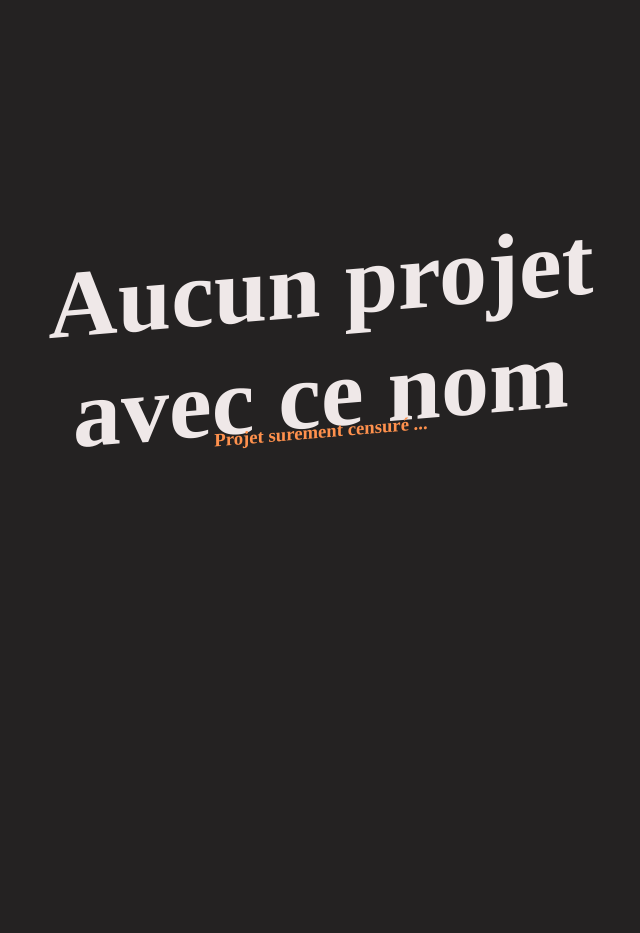
After one commit to MrMarrant/mrmarrant_website, a Symfony app: template templates/project/error.html.twig in a window 1280 px wide. The commit adds this page. Shown: the whole page, without its empty margins (319-959 px from the left). Run offline with Twig, Linux system fonts and the light colour scheme; the template is opened without the code that fills it, so the values that code supplies are empty; style sheets or scripts are compiled from the project's sources; some libraries are stand-ins or nearby versions.

Commit message:
[FEATURE] Add error page & project page

```diff
--- /dev/null
+++ b/assets/error.js
@@ -0,0 +1 @@
+import './styles/error.scss';
--- /dev/null
+++ b/assets/project.js
@@ -0,0 +1 @@
+import './styles/project.scss';
--- /dev/null
+++ b/assets/styles/error.scss
@@ -0,0 +1,29 @@
+body {
+    background-color: #242222;
+    -webkit-transform: skew(0, -4.76deg) translateY(calc(50vw / -12));
+    -ms-transform: skew(0, -4.76deg) translateY(calc(50vw / -12));
+    transform: skew(0, -4.76deg) translateY(calc(50vw / -12));
+    min-height: calc(100vh - (110vw / -12));
+}
+
+.header {
+    position: relative;
+    height: 80vh;
+    margin: 0;
+}
+
+h1 {
+    color: #efe8e8;
+}
+
+.centered {
+    position: absolute;
+    top: 50%;
+    left: 50%;
+    transform: translate(-50%, -50%);
+    text-align: center;
+}
+
+::-webkit-scrollbar {
+    display: none;
+}
--- a/templates/portfolio/footer.html.twig
+++ b/templates/portfolio/footer.html.twig
@@ -3,7 +3,7 @@
 		How to contact me ?
 	</h3>
 	<div class="container">
-		<div class="block" onclick="openLinkURL()">
+		<div class="block">
 			<center>
 				<a href="https://steamcommunity.com/id/mrmarrant"><img class="icon_link" src={{asset('images/steam.png')}} class="rounded mx-auto d-block" alt="..."></a>
 			</center>
--- /dev/null
+++ b/templates/project/error.html.twig
@@ -0,0 +1,28 @@
+<!DOCTYPE html>
+<html>
+	<head>
+		<meta charset="UTF-8">
+		<title>
+			{% block title %}3rR3ur
+			{% endblock %}
+		</title>
+		<link
+		rel="stylesheet" href="https://fonts.googleapis.com/css2?family=Material+Symbols+Outlined:opsz,wght,FILL,GRAD@48,400,0,0"/>
+		{# Run `composer require symfony/webpack-encore-bundle` to start using Symfony UX #}
+		{% block stylesheets %}
+			{{ encore_entry_link_tags('error') }}
+		{% endblock %}
+
+		{% block javascripts %}
+			{{ encore_entry_script_tags('error') }}
+		{% endblock %}
+	</head>
+	<body>
+		{% block body %}
+		<div class="header">
+			<h1 style="font-size: 6rem;" class="centered">Aucun projet avec ce nom</h1>
+		</div>
+		<h3 class="centered" style="color: #FF914D">Projet surement censuré ...</h3>
+        {% endblock %}
+	</body>
+</html>
--- a/webpack.config.js
+++ b/webpack.config.js
@@ -23,6 +23,8 @@ Encore
     .addEntry('app', './assets/app.js')
     .addEntry('index', './assets/index.js')
     .addEntry('portfolio', './assets/portfolio.js')
+    .addEntry('project', './assets/project.js')
+    .addEntry('error', './assets/error.js')
 
     // enables the Symfony UX Stimulus bridge (used in assets/bootstrap.js)
     .enableStimulusBridge('./assets/controllers.json')
```
Also changed, not shown: assets/styles/portfolio.scss (+6 -9 lines), assets/styles/project.scss (added, +18 -0 lines), src/Controller/DefaultController.php (+8 -4 lines), src/Services/utils/DataHelper.php (added, +38 -0 lines), templates/bundles/TwigBundle/Exception/error404.html.twig (added, +28 -0 lines), templates/portfolio/projects.html.twig (+12 -1 lines), assets/portfolio.js (line endings or trailing spaces).
